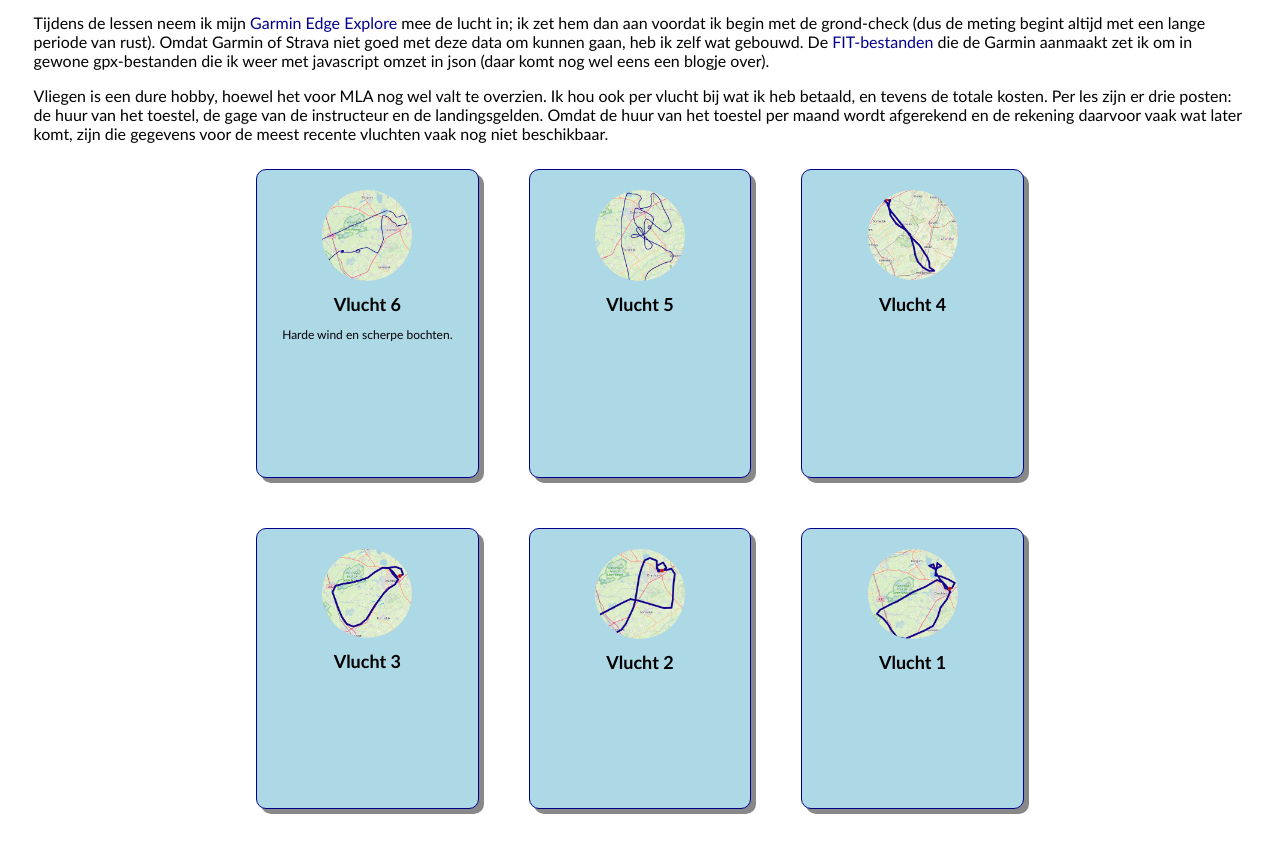
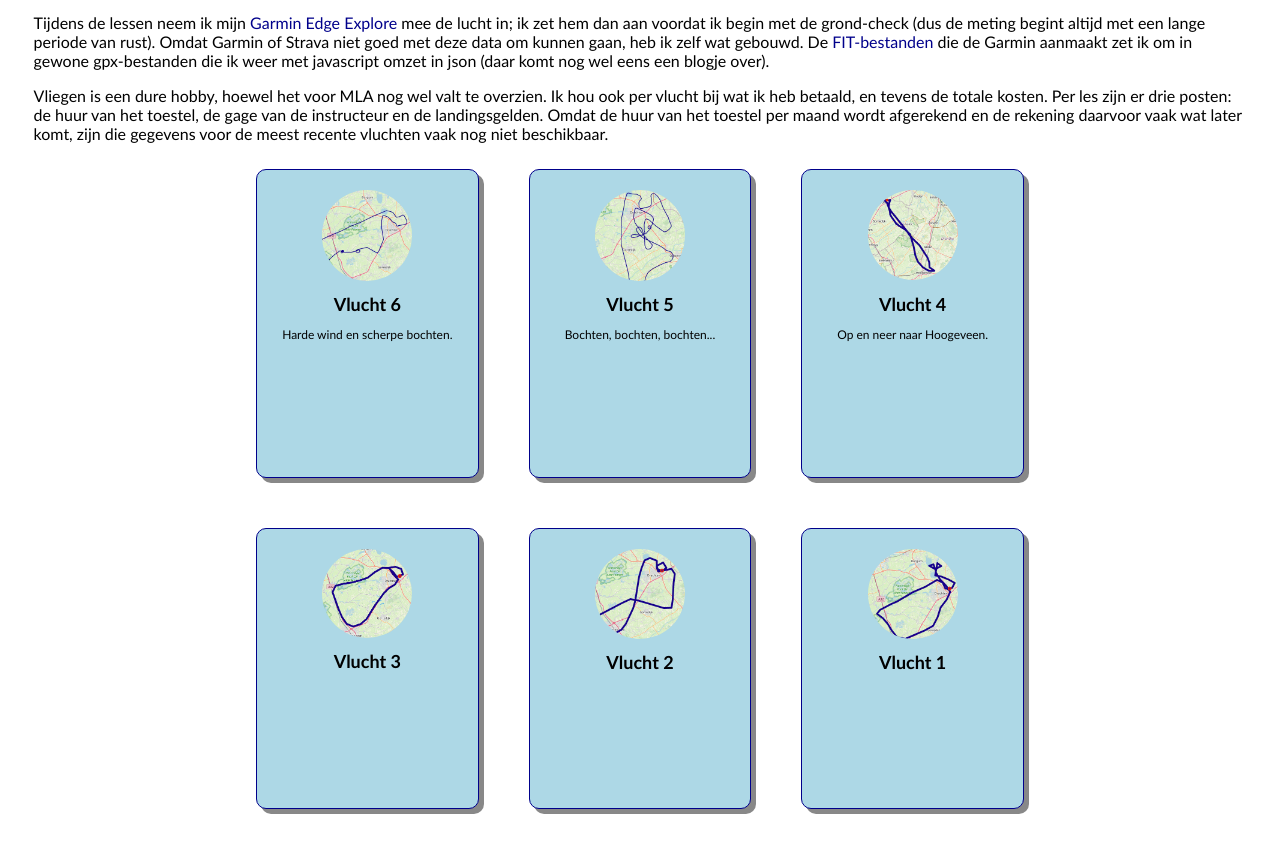
Before and after one commit to bart314/vlieglessen, a plain HTML site: page index.html in a window 1280 px wide. Shown: the part 106-949 px from the top of the page. Drawn offline with Linux system fonts and the light colour scheme.

Commit message:
Kleine tekstuele aanpassingen.

```diff
--- a/index.html
+++ b/index.html
@@ -29,8 +29,8 @@
 <div id="menu" class="grid-container">
 
     <div class="grid-item" onclick="document.location='flight.html?f=6'"> <img src="imgs/flight6.png"><h1>Vlucht 6</h1><p>Harde wind en scherpe bochten.</p> </div>
-    <div class="grid-item" onclick="document.location='flight.html?f=5'"> <img src="imgs/flight5.png"><h1>Vlucht 5</h1> </div>
-    <div class="grid-item" onclick="document.location='flight.html?f=4'"> <img src="imgs/flight4.png"><h1>Vlucht 4</h1> </div>
+    <div class="grid-item" onclick="document.location='flight.html?f=5'"> <img src="imgs/flight5.png"><h1>Vlucht 5</h1><p>Bochten, bochten, bochten...</p> </div>
+    <div class="grid-item" onclick="document.location='flight.html?f=4'"> <img src="imgs/flight4.png"><h1>Vlucht 4</h1><p>Op en neer naar Hoogeveen.</p> </div>
     <div class="grid-item" onclick="document.location='flight.html?f=3'"> <img src="imgs/flight3.png"><h1>Vlucht 3</h1> </div>
     <div class="grid-item" onclick="document.location='flight.html?f=2'"> <img src="imgs/flight2.png"><h1>Vlucht 2</h1> </div>
     <div class="grid-item" onclick="document.location='flight.html?f=1'"> <img src="imgs/flight1.png"><h1>Vlucht 1</h1> </div>
```
